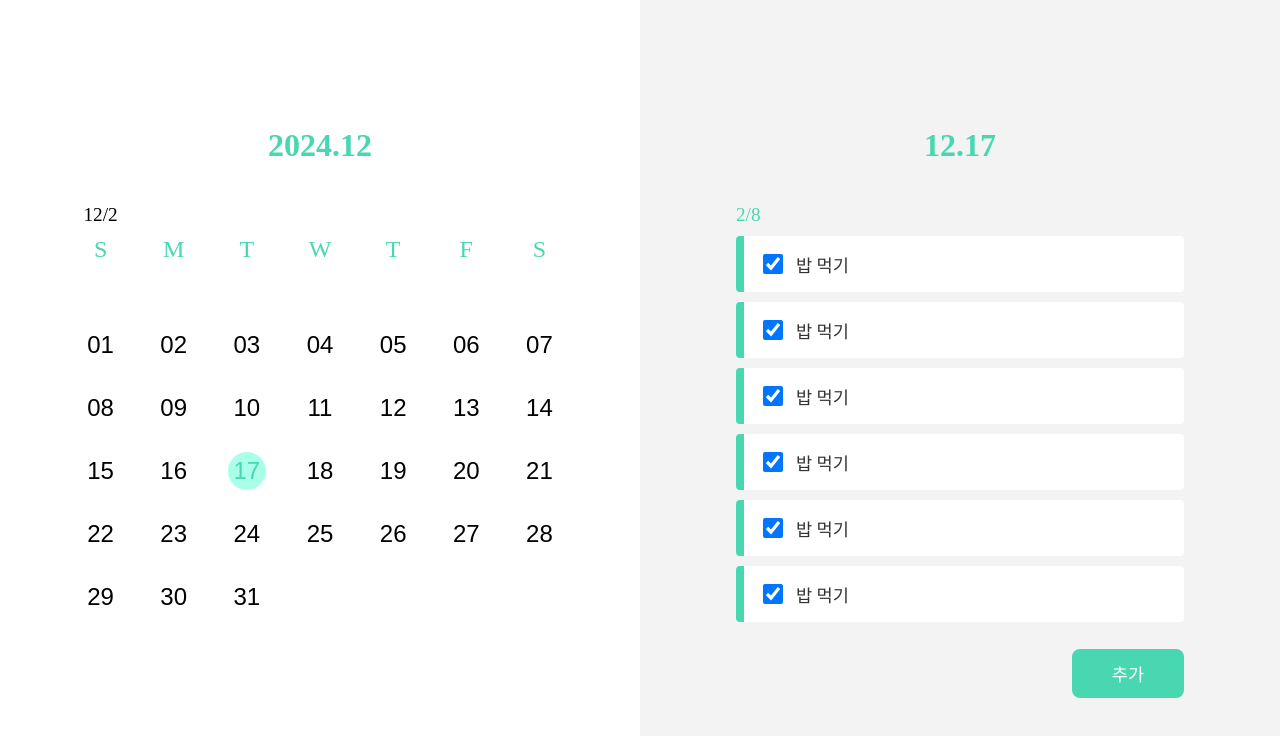
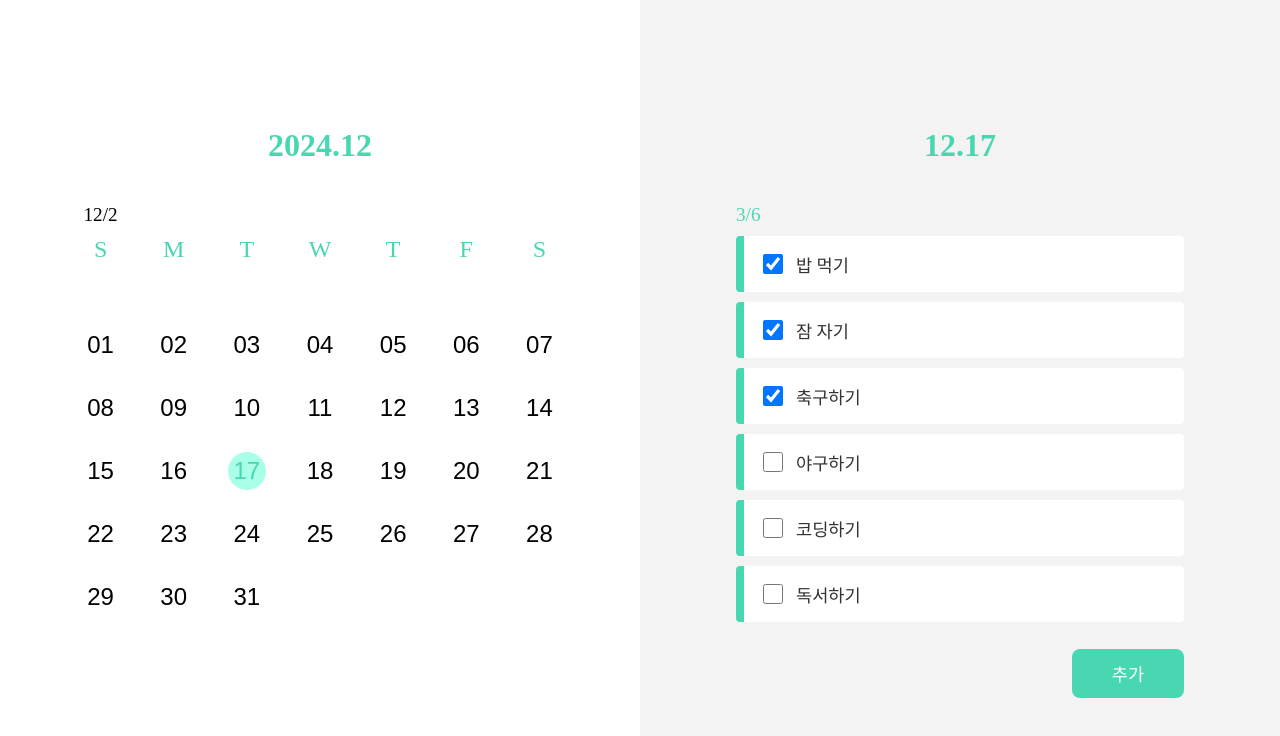
Before and after one commit to ahyeon1117/goormthon_team, a React (Create React App) app in the folder todo/: page / in a window 1280 px wide. Shown: the top 736 px of the page. Built offline with nearby package versions, Linux system fonts and the light colour scheme.

Commit message:
[feat] 가라데이터 만들고 체크핸들러, 체크한 일 카운터 구현

```diff
--- a/todo/src/assets/css/tasks.css
+++ b/todo/src/assets/css/tasks.css
@@ -62,7 +62,7 @@
   cursor: pointer;
 }
 
-.task-text {
+.task-title {
   font-size: 1.1rem;
   color: #333;
 }
--- a/todo/src/components/Tasks.js
+++ b/todo/src/components/Tasks.js
@@ -5,22 +5,35 @@ import DateUtils from "../utils/DateUtils";
 
 function Tasks({ selectedDate }) {
   const dateUtils = new DateUtils();
-  const tasks = [
-    { id: 1, text: "밥 먹기", completed: true },
-    { id: 2, text: "밥 먹기", completed: true },
-    { id: 3, text: "밥 먹기", completed: true },
-    { id: 4, text: "밥 먹기", completed: true },
-    { id: 5, text: "밥 먹기", completed: true },
-    { id: 6, text: "밥 먹기", completed: true },
-  ];
+  const [tasks, setTasks] = useState([
+    { id: 1, title: "밥 먹기", date: "2024-12-17", contents: "aaa", categoryId: 1, checked: true },
+    { id: 2, title: "잠 자기", date: "2024-12-17", contents: "bbb", categoryId: 1, checked: true },
+    { id: 3, title: "축구하기", date: "2024-12-17", contents: "ccc", categoryId: 2, checked: true },
+    { id: 4, title: "야구하기", date: "2024-12-17", contents: "ddd", categoryId: 2, checked: false },
+    { id: 5, title: "코딩하기", date: "2024-12-17", contents: "eee", categoryId: 3, checked: false },
+    { id: 6, title: "독서하기", date: "2024-12-17", contents: "fff", categoryId: 3, checked: false },
+  ]);
   const [isModalVisible, setModalVisible] = useState(false);
-  const handleCloseModal = () => {setModalVisible(false);};
+
+  const handleCloseModal = () => {
+    setModalVisible(false);
+  };
+
+  const handleTaskCheck = (taskId) => {
+    setTasks(prevTasks =>
+      prevTasks.map(task =>
+        task.id === taskId ? { ...task, checked: !task.checked } : task
+      )
+    );
+  };
+
+  const completedTasksCount = tasks.filter(task => task.checked).length;
 
   return (
     <section className="tasks">
       <header>
-      <h1>{dateUtils.formatDate(selectedDate, "day")}</h1>
-        <div className="task-check-value">2/8</div>
+        <h1>{dateUtils.formatDate(selectedDate, "day")}</h1>
+        <div className="task-check-value">{completedTasksCount}/{tasks.length}</div>
       </header>
       <section className="task-list">
         <section className="task-items">
@@ -30,11 +43,11 @@ function Tasks({ selectedDate }) {
               <div className="task-content">
                 <input
                   type="checkbox"
-                  checked={task.completed}
-                  onChange={() => {}}
+                  checked={task.checked}
+                  onChange={() => handleTaskCheck(task.id)}
                   className="task-checkbox"
                 />
-                <span className="task-text">{task.text}</span>
+                <span className="task-title">{task.title}</span>
               </div>
             </div>
           ))}
```
